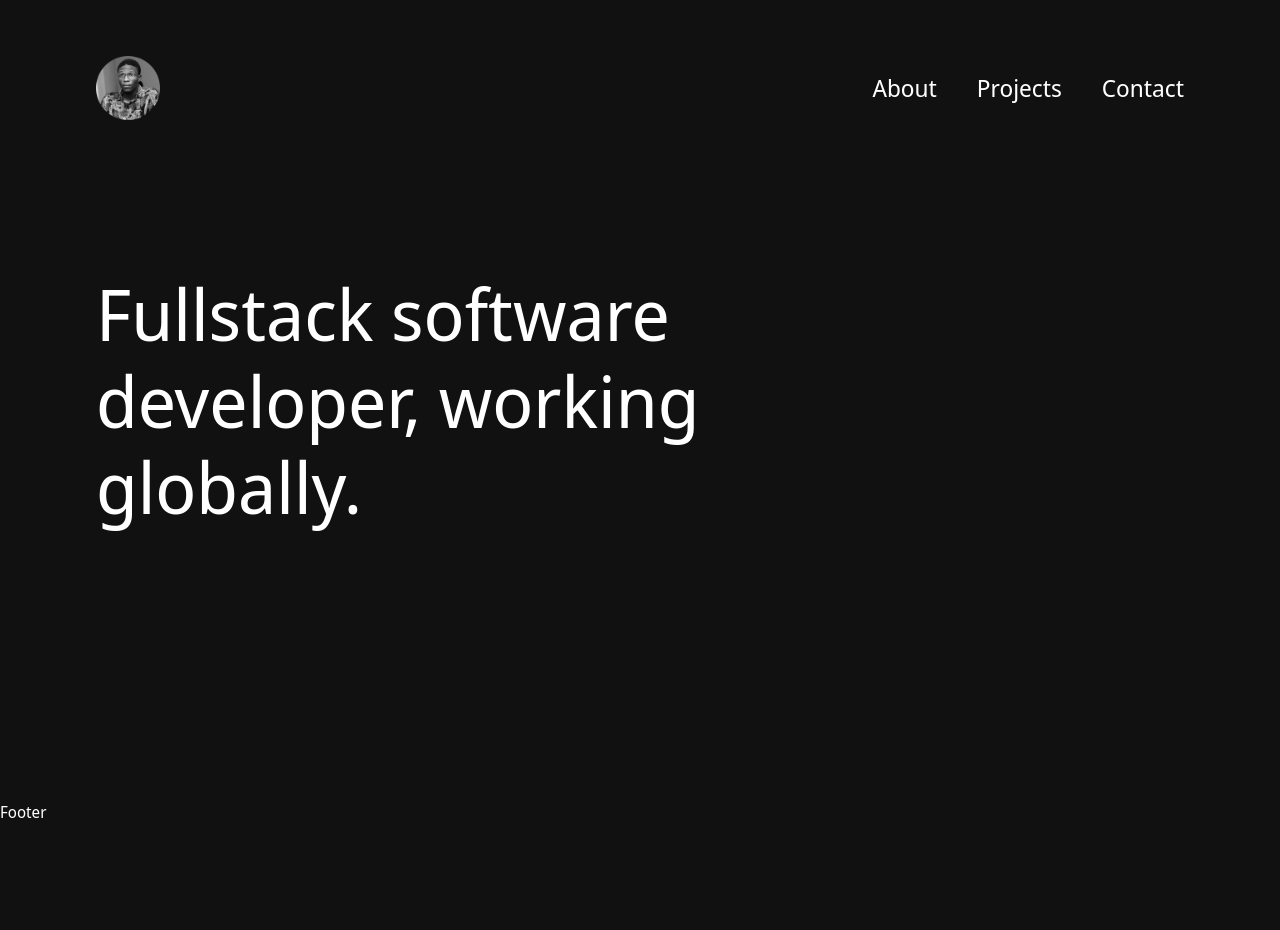
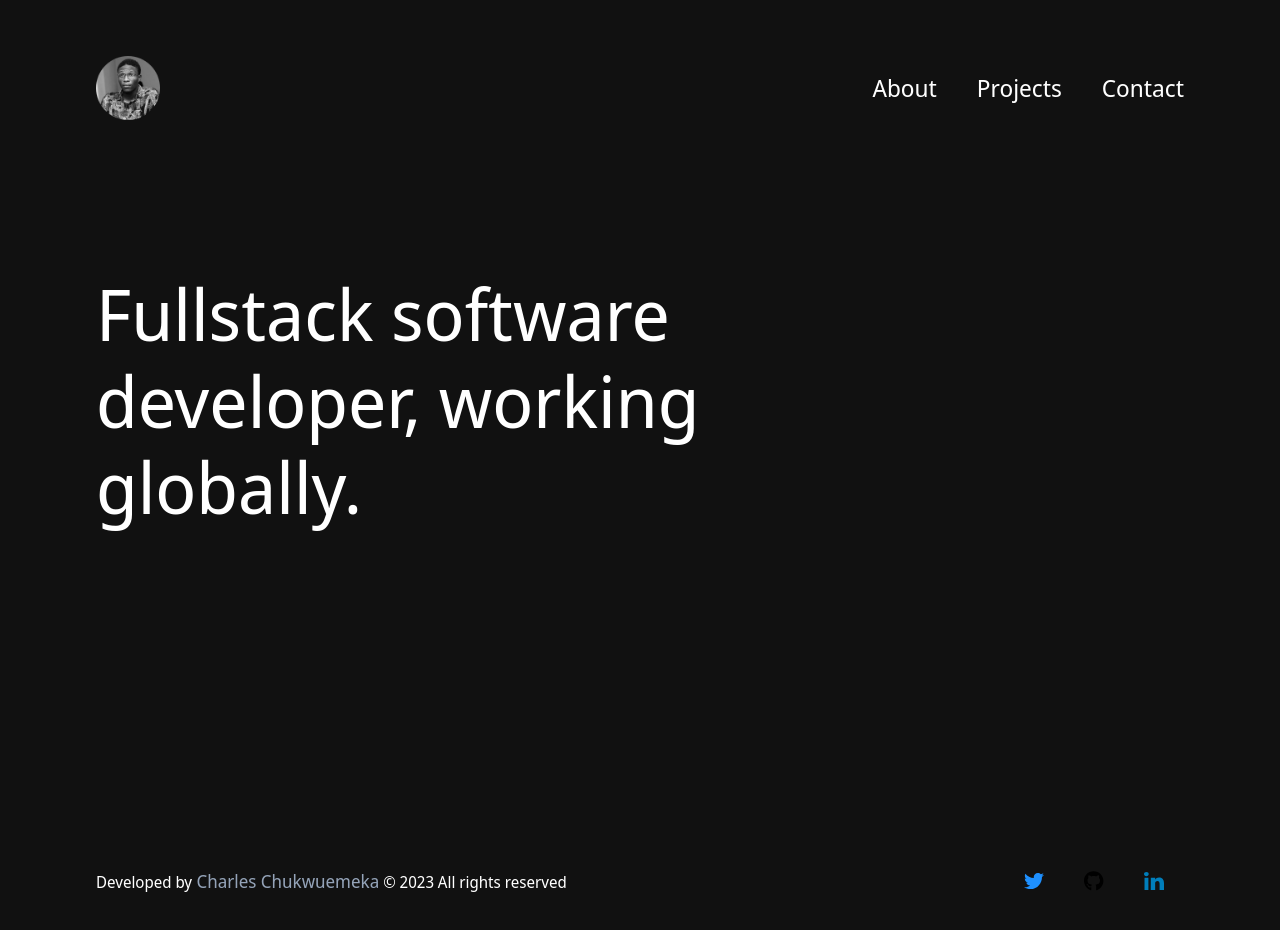
Before and after one commit to KingZedPriest/curly-journey, a Next.js app: page / in a window 1280 px wide. Shown: the top 930 px of the page. Before the commit the page ends 824 px from the top, so only its background shows below. Built offline with nearby package versions, Linux system fonts and the light colour scheme.

Commit message:
Feat: Add footer

```diff
--- a/src/app/globals.css
+++ b/src/app/globals.css
@@ -191,3 +191,46 @@
       transform: rotate(50deg) scale(1);
     }
   }
+
+/* For Footer */
+.parent {
+  display: flex;
+  justify-content: end;
+  align-items: flex-start;
+}
+
+.child {
+  width: 50px;
+  height: 50px;
+  display: flex;
+  justify-content: center;
+  align-items: center;
+  transform-style: preserve-3d;
+  transition: all 0.5s ease-in-out;
+  border-radius: 50%;
+  margin: 0 5px;
+}
+
+.child:hover {
+  background-color: white;
+  background-position: -100px 100px, -100px 100px;
+  transform: rotate3d(0.5, 1, 0, 30deg);
+  transform: perspective(180px) rotateX(60deg) translateY(2px);
+  box-shadow: 0px 10px 10px rgb(1, 49, 182);
+}
+
+button {
+  border: none;
+  background-color: transparent;
+  font-size: 20px;
+}
+
+.button:hover {
+  width: inherit;
+  height: inherit;
+  display: flex;
+  justify-content: center;
+  align-items: center;
+  transform: translate3d(0px, 0px, 15px) perspective(180px) rotateX(-35deg) translateY(2px);
+  border-radius: 50%;
+}
--- a/src/components/Footer.tsx
+++ b/src/components/Footer.tsx
@@ -1,5 +1,78 @@
-export default function Footer(){
-    return(
-        <h1>Footer</h1>
-    )
+export default function Footer() {
+  return (
+    <div className="md:px-18 px-6 py-14 sm:px-12 lg:px-24">
+      <main className="flex flex-col md:flex-row items-center justify-between">
+        <div>
+          <p className="text-center">
+            Developed by
+            <span className="text-sm font-medium text-slate-400 md:text-base lg:text-lg"> Charles Chukwuemeka
+            </span> &#169; 2023 All rights reserved
+          </p>
+        </div>
+        <div className="parent mt-4 md:mt-0">
+          <div className="child child-1">
+            <button className="button btn-1">
+              <svg
+                xmlns="http://www.w3.org/2000/svg"
+                height="1em"
+                viewBox="0 0 512 512"
+                fill="#1e90ff"
+              >
+                <path d="M459.37 151.716c.325 4.548.325 9.097.325 13.645 0 138.72-105.583 298.558-298.558 298.558-59.452 0-114.68-17.219-161.137-47.106 8.447.974 16.568 1.299 25.34 1.299 49.055 0 94.213-16.568 130.274-44.832-46.132-.975-84.792-31.188-98.112-72.772 6.498.974 12.995 1.624 19.818 1.624 9.421 0 18.843-1.3 27.614-3.573-48.081-9.747-84.143-51.98-84.143-102.985v-1.299c13.969 7.797 30.214 12.67 47.431 13.319-28.264-18.843-46.781-51.005-46.781-87.391 0-19.492 5.197-37.36 14.294-52.954 51.655 63.675 129.3 105.258 216.365 109.807-1.624-7.797-2.599-15.918-2.599-24.04 0-57.828 46.782-104.934 104.934-104.934 30.213 0 57.502 12.67 76.67 33.137 23.715-4.548 46.456-13.32 66.599-25.34-7.798 24.366-24.366 44.833-46.132 57.827 21.117-2.273 41.584-8.122 60.426-16.243-14.292 20.791-32.161 39.308-52.628 54.253z"></path>
+              </svg>
+            </button>
+          </div>
+          <div className="child child-3">
+            <button className="button btn-3">
+              <svg
+                xmlns="http://www.w3.org/2000/svg"
+                height="1em"
+                viewBox="0 0 496 512"
+              >
+                <path d="M165.9 397.4c0 2-2.3 3.6-5.2 3.6-3.3.3-5.6-1.3-5.6-3.6 0-2 2.3-3.6 5.2-3.6 3-.3 5.6 1.3 5.6 3.6zm-31.1-4.5c-.7 2 1.3 4.3 4.3 4.9 2.6 1 5.6 0 6.2-2s-1.3-4.3-4.3-5.2c-2.6-.7-5.5.3-6.2 2.3zm44.2-1.7c-2.9.7-4.9 2.6-4.6 4.9.3 2 2.9 3.3 5.9 2.6 2.9-.7 4.9-2.6 4.6-4.6-.3-1.9-3-3.2-5.9-2.9zM244.8 8C106.1 8 0 113.3 0 252c0 110.9 69.8 205.8 169.5 239.2 12.8 2.3 17.3-5.6 17.3-12.1 0-6.2-.3-40.4-.3-61.4 0 0-70 15-84.7-29.8 0 0-11.4-29.1-27.8-36.6 0 0-22.9-15.7 1.6-15.4 0 0 24.9 2 38.6 25.8 21.9 38.6 58.6 27.5 72.9 20.9 2.3-16 8.8-27.1 16-33.7-55.9-6.2-112.3-14.3-112.3-110.5 0-27.5 7.6-41.3 23.6-58.9-2.6-6.5-11.1-33.3 2.6-67.9 20.9-6.5 69 27 69 27 20-5.6 41.5-8.5 62.8-8.5s42.8 2.9 62.8 8.5c0 0 48.1-33.6 69-27 13.7 34.7 5.2 61.4 2.6 67.9 16 17.7 25.8 31.5 25.8 58.9 0 96.5-58.9 104.2-114.8 110.5 9.2 7.9 17 22.9 17 46.4 0 33.7-.3 75.4-.3 83.6 0 6.5 4.6 14.4 17.3 12.1C428.2 457.8 496 362.9 496 252 496 113.3 383.5 8 244.8 8zM97.2 352.9c-1.3 1-1 3.3.7 5.2 1.6 1.6 3.9 2.3 5.2 1 1.3-1 1-3.3-.7-5.2-1.6-1.6-3.9-2.3-5.2-1zm-10.8-8.1c-.7 1.3.3 2.9 2.3 3.9 1.6 1 3.6.7 4.3-.7.7-1.3-.3-2.9-2.3-3.9-2-.6-3.6-.3-4.3.7zm32.4 35.6c-1.6 1.3-1 4.3 1.3 6.2 2.3 2.3 5.2 2.6 6.5 1 1.3-1.3.7-4.3-1.3-6.2-2.2-2.3-5.2-2.6-6.5-1zm-11.4-14.7c-1.6 1-1.6 3.6 0 5.9 1.6 2.3 4.3 3.3 5.6 2.3 1.6-1.3 1.6-3.9 0-6.2-1.4-2.3-4-3.3-5.6-2z"></path>
+              </svg>
+            </button>
+          </div>
+          <div className="child child-4">
+            <button className="button btn-4">
+              <svg
+                viewBox="0 -2 44 44"
+                version="1.1"
+                xmlns="http://www.w3.org/2000/svg"
+                height="1em"
+              >
+                <g id="SVGRepo_bgCarrier" stroke-width="0"></g>
+                <g
+                  id="SVGRepo_tracerCarrier"
+                  stroke-linecap="round"
+                  stroke-linejoin="round"
+                ></g>
+                <g id="SVGRepo_iconCarrier">
+                  <g
+                    id="Icons"
+                    stroke="none"
+                    stroke-width="1"
+                    fill="none"
+                    fill-rule="evenodd"
+                  >
+                    <g
+                      id="Color-"
+                      transform="translate(-702.000000, -265.000000)"
+                      fill="#007EBB"
+                    >
+                      <path
+                        d="M746,305 L736.2754,305 L736.2754,290.9384 C736.2754,287.257796 734.754233,284.74515 731.409219,284.74515 C728.850659,284.74515 727.427799,286.440738 726.765522,288.074854 C726.517168,288.661395 726.555974,289.478453 726.555974,290.295511 L726.555974,305 L716.921919,305 C716.921919,305 717.046096,280.091247 716.921919,277.827047 L726.555974,277.827047 L726.555974,282.091631 C727.125118,280.226996 730.203669,277.565794 735.116416,277.565794 C741.21143,277.565794 746,281.474355 746,289.890824 L746,305 L746,305 Z M707.17921,274.428187 L707.117121,274.428187 C704.0127,274.428187 702,272.350964 702,269.717936 C702,267.033681 704.072201,265 707.238711,265 C710.402634,265 712.348071,267.028559 712.41016,269.710252 C712.41016,272.34328 710.402634,274.428187 707.17921,274.428187 L707.17921,274.428187 L707.17921,274.428187 Z M703.109831,277.827047 L711.685795,277.827047 L711.685795,305 L703.109831,305 L703.109831,277.827047 L703.109831,277.827047 Z"
+                        id="LinkedIn"
+                      >
+                      </path>
+                    </g>
+                  </g>
+                </g>
+              </svg>
+            </button>
+          </div>
+        </div>
+      </main>
+    </div>
+  );
 }
--- a/src/components/Header.tsx
+++ b/src/components/Header.tsx
@@ -9,7 +9,7 @@
        <Link href="/"> <Image
           src={me}
           alt="Charles Chukwuemeka's Image"
-          className="w-10 sm:w-12 md:w-14 lg:w-16 grayscale"
+          className="w-10 sm:w-12 md:w-14 lg:w-16 grayscale hover:grayscale-0 duration-500 cursor-pointer"
         /></Link>
         <div className="hidden sm:flex gap-10">
           <Link
```
